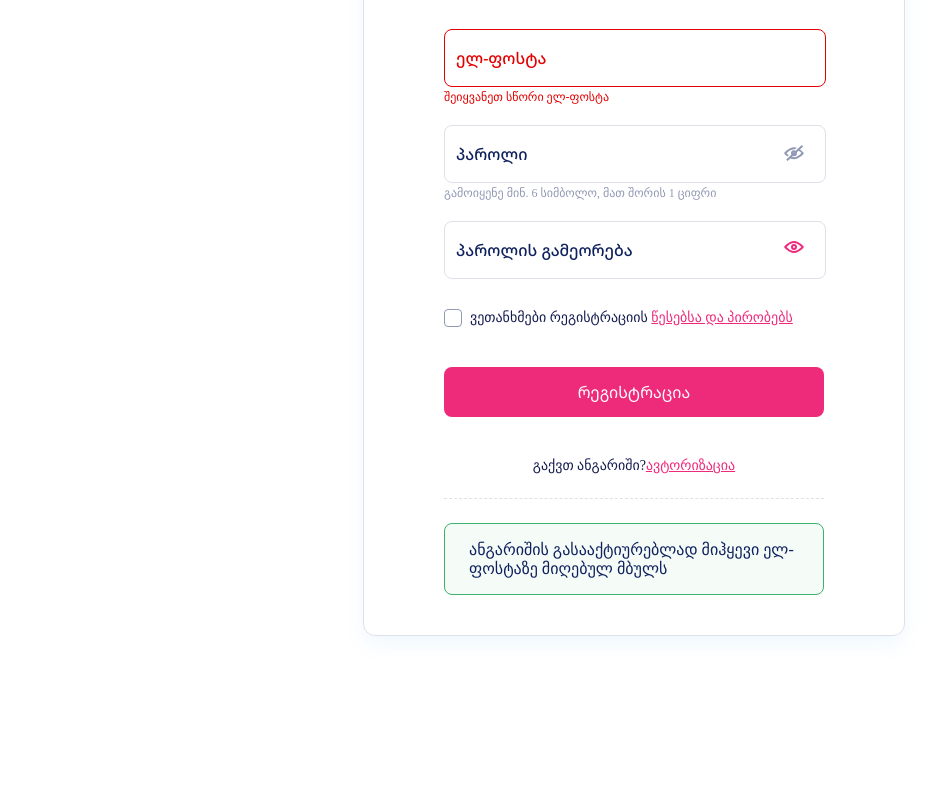
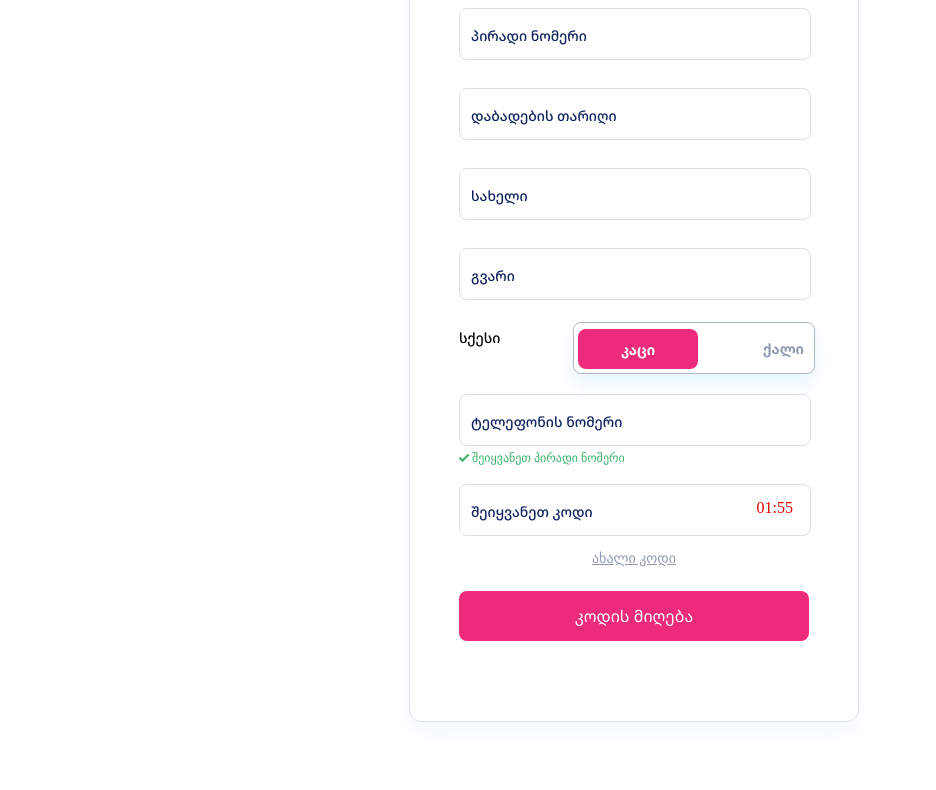
Before and after one commit to chubrika/GPIAuth, a plain HTML site: page app/confirm.html in a window 1280 px wide. Shown: the part 289-1079 px from the top of the page, without its empty margins (6-942 px from the left). Before the commit the page ends 1005 px from the top, so only its background shows below. Drawn offline with nearby package versions, Linux system fonts and the light colour scheme; a web font is replaced by a local one.

Commit message:
account page

```diff
--- a/app/confirm.html
+++ b/app/confirm.html
@@ -14,6 +14,8 @@
     <meta name="format-detection" content="telephone=no">
     <meta name="msapplication-tap-highlight" content="no">
     <link rel="stylesheet" href="../app/css/style.css">
+    <script src="https://cdnjs.cloudflare.com/ajax/libs/jquery/3.6.0/jquery.min.js"></script>
+    <script src="https://cdnjs.cloudflare.com/ajax/libs/jquery.inputmask/5.0.4/jquery.inputmask.min.js"></script>
 </head>
 
 <body>
@@ -25,60 +27,113 @@
     <section>
         <div class="content">
             <div class="flex flex-a--center flex-column box">
-                <h1 class="color-darkblue margin-title">რეგისტრაცია</h1>
+                <h1 class="color-darkblue margin-title">პირადი მონაცემები</h1>
                 <form action="" class="form-width">
+                    <!-- m-b--xl error ის შემთხვევაში -->
+                    <div class="material m-b--md">
+                        <input type="text" required>
+                        <!-- error -ის შემთხვევაში ედება ეს კლასი error-input -->
+                        <span class="borda"></span>
+                        <!-- აქ error-color -->
+                        <label>პირადი ნომერი</label>
+                        <!-- <span class="error-text">
+                            შეიყვანეთ პირადი ნომერი
+                        </span> -->
+                    </div>
+                    <div class="material  m-b--md">
+                        <input id="dob" type="text" required>
+                        <span class="borda"></span>
+                        <label>დაბადების თარიღი</label>
+                    </div>
+                    <div class="material m-b--md">
+                        <input type="text" required>
+                        <span class="borda"></span>
+                        <label>სახელი</label>
+                    </div>
+                    <div class="material m-b--md">
+                        <input type="text" required>
+                        <span class="borda"></span>
+                        <label>გვარი</label>
+                    </div>
+                    <div class="flex flex-j--between m-b--sm">
+                        <span class="size-14 geoMedium">სქესი</span>
+                        <label class="switch" for="checkbox">
+                            <input type="checkbox" id="checkbox" />
+                            <div class="slider round flex flex-j--between flex-a--center"><span
+                                    class="size-14 geoBold color-gray p-l--sm">კაცი</span>
+                                <span class="size-14 geoBold color-gray p-r--sm">ქალი</span>
+                            </div>
+                        </label>
+                    </div>
                     <div class="material m-b--xl">
-                        <input type="text" required>
-                        <span class="borda error-input"></span>
-                        <!-- error -ის შემთხვევაში ედება ეს კლასი error-input -->
-                        <label class="error-color">ელ-ფოსტა</label>
-                        <span class="error-text">
-                            შეიყვანეთ სწორი ელ-ფოსტა
+                        <input type="number" required>
+                        <span class="borda"></span>
+                        <label>ტელეფონის ნომერი</label>
+                        <span class="success-text">
+                            <img src="../app/img/success.svg" alt="success">
+                            შეიყვანეთ პირადი ნომერი
                         </span>
                     </div>
-                    <div class="material  m-b--xl">
-                        <input type="password" required>
+                    <div class="material">
+                        <input type="number" required>
                         <span class="borda"></span>
-                        <label>პაროლი</label>
-                        <img class="eye" src="../app/img/closed eye.svg" />
-                        <span class="info--text">
-                            გამოიყენე მინ. 6 სიმბოლო, მათ შორის 1 ციფრი
+                        <label>შეიყვანეთ კოდი</label>
+                        <span class="timer" id="timer">02:01</span>
+                    </div>
+                    <div class="new-code-block">
+                        <span class="new-code">
+                            ახალი კოდი
                         </span>
-                    </div>
-                    <div class="material  m-b--md">
-                        <input type="password" required>
-                        <span class="borda"></span>
-                        <label>პაროლის გამეორება</label>
-                        <img class="eye" src="../app/img/eye.svg" />
-                    </div>
-                    <div class="flex m-b--xl">
-                        <input type="checkbox" name="terms" id="checkbox-button-1" />
-                        <label for="checkbox-button-1" class="terms"> <span class="terms terms-first">ვეთანხმები
-                                რეგისტრაციის</span> <a class="terms terms-second" href="/index.html">
-                                წესებსა და პირობებს
-                            </a></label>
                     </div>
                     <a class="button button-active  m-b--xl" disabled href="./confirm.html">
                         <!-- როცა ვალიდაციას გაივლის ღილაკი აქტიურდება ძვრება კლასი button-disabled და ედება კლასი button-active -->
-                        <span class="color-white noto-regular size-16"> რეგისტრაცია</span>
+                        <span class="color-white noto-regular size-16"> კოდის მიღება</span>
                     </a>
-                    <div class="flex flex-j--center">
-                        <span class="terms terms-first">გაქვთ ანგარიში?</span> <a class="terms terms-second"
-                            href="./index.html">
-                            ავტორიზაცია
-                        </a>
-                    </div>
-                    <div class="dotted"></div>
-                    <div class="info-account">
-                        <span class="info-account--text">ანგარიშის გასააქტიურებლად მიჰყევი ელ-ფოსტაზე მიღებულ
-                            მბულს</span>
-                    </div>
                 </form>
             </div>
         </div>
         </div>
         </div>
     </section>
+    <script>
+        $(document).ready(function () {
+            // date of birth
+            Inputmask({
+                placeholder: "________",
+                mask: "99/99/9999",
+                showMaskOnFocus: true,
+                showMaskOnHover: false,
+                // jitMasking: true
+                // autoUnmask: true,
+            }).mask("#dob");
+        });
+    </script>
+    <script>
+        startTimer();
+
+        function startTimer() {
+            var presentTime = document.getElementById('timer').innerHTML;
+            var timeArray = presentTime.split(/[:]+/);
+            var m = timeArray[0];
+            var s = checkSecond((timeArray[1] - 1));
+            if (s == 59) { m = m - 1 }
+            if ((m + '').length == 1) {
+                m = '0' + m;
+            }
+            if (m < 0) {
+                m = '59';
+            }
+            document.getElementById('timer').innerHTML = m + ":" + s;
+            setTimeout(startTimer, 1000);
+        }
+
+        function checkSecond(sec) {
+            if (sec < 10 && sec >= 0) { sec = "0" + sec };
+            if (sec < 0) { sec = "59" };
+            return sec;
+        }
+
+    </script>
 </body>
 
 </html>
--- a/app/scss/main.scss
+++ b/app/scss/main.scss
@@ -30,6 +30,14 @@
     src        : url(../fonts/MYRIADGEOMTAVRULIMEDIUM.TTF);
 }
 
+.geoMedium {
+    font-family: notoSansMedium;
+}
+
+.geoBold {
+    font-family: notoSansBold;
+}
+
 *,
 body,
 html {
@@ -58,15 +66,15 @@ header {
     border-radius: 12px;
     padding      : 40px 0;
     margin       : auto;
-    width        : 540px;
+    width        : 448px;
 }
 
 .form-width {
-    width: 380px;
+    width: 350px;
 }
 
 .margin-title {
-    margin-bottom: 45px;
+    margin-bottom: 32px;
 }
 
 .content {
@@ -87,6 +95,10 @@ header {
 .color {
     &-darkblue {
         color: #0E215E;
+    }
+
+    &-gray {
+        color: #9199B4;
     }
 }
 
@@ -114,6 +126,10 @@ header {
     &-j {
         &--center {
             justify-content: center;
+        }
+
+        &--between {
+            justify-content: space-between;
         }
     }
 }
@@ -143,8 +159,8 @@ header {
         display        : flex;
         align-items    : center;
         justify-content: center;
-        padding-top    : 18px;
-        padding-bottom : 32px;
+        padding-top: 16px;
+        padding-bottom: 24px;
     }
 }
 
@@ -205,12 +221,30 @@ $grey-2: #0E215E;
 
 .m {
     &-b {
+        &--sm {
+            margin-bottom: 16px;
+        }
+
         &--md {
-            margin-bottom: 32px;
+            margin-bottom: 30px;
         }
 
         &--xl {
             margin-bottom: 40px;
+        }
+    }
+}
+
+.p {
+    &-l {
+        &--sm {
+            padding-left: 10px;
+        }
+    }
+
+    &-r {
+        &--sm {
+            padding-right: 10px;
         }
     }
 }
@@ -255,16 +289,17 @@ $grey-2: #0E215E;
 
 .material {
     width   : 100%;
-    height  : 56px;
+    height  : 50px;
     position: relative;
 
     input {
-        font-size: $size-3;
-        padding  : 18px 12px 7px;
-        display  : block;
-        width    : calc(100% - 24px);
-        border   : none;
-        color    : #0E215E;
+        font-size  : $size-2;
+        font-family: notoSansMedium;
+        padding    : 18px 12px 7px;
+        display    : block;
+        width      : calc(100% - 24px);
+        border     : none;
+        color      : #0E215E;
         @include border-radius(3px);
 
         &:focus {
@@ -296,7 +331,7 @@ $grey-2: #0E215E;
 
     label {
         color         : $grey-2;
-        font-size     : $size-3;
+        font-size     : $size-2;
         font-weight   : normal;
         font-family   : notoSansMedium;
         position      : absolute;
@@ -319,6 +354,10 @@ $grey-2: #0E215E;
 }
 
 .size {
+    &-14 {
+        font-size: $size-2;
+    }
+
     &-16 {
         font-size: $size-3;
     }
@@ -392,7 +431,7 @@ input[type="checkbox"] {
 
 h1 {
     font-family: mtavruliBold;
-    font-size  : 32px;
+    font-size  : 24px;
 }
 
 .terms {
@@ -426,6 +465,16 @@ h1 {
     }
 }
 
+.success {
+    &-text {
+        color      : #3AB26A;
+        font-size  : $size-1;
+        position   : absolute;
+        bottom     : -22px;
+        font-family: notoSansSemiBold;
+    }
+}
+
 .dotted {
     border-top: 1px dashed #9199B44D;
     margin    : 24px 0;
@@ -434,12 +483,72 @@ h1 {
 .info-account {
     border          : 1px solid #3AB26A;
     border-radius   : 8px;
-    padding         : 16px 24px;
+    padding         : 10px 12px;
     background-color: #3AB26A0D;
 
     &--text {
         color      : #0E215E;
         font-family: notoSansSemiBold;
-        font-size  : 16px;
+        font-size  : 14px;
     }
 }
+
+
+.switch {
+    display : inline-block;
+    height  : 50px;
+    position: relative;
+    width   : 240px;
+}
+
+.switch input {
+    display: none;
+}
+
+.slider {
+    background-color: #fff;
+    bottom          : 4px;
+    content         : "";
+    height          : 50px;
+    left            : 4px;
+    position        : absolute;
+    transition      : 0.4s;
+    width           : 240px;
+    box-shadow      : 0px 10px 20px #0099FF1A;
+    border          : 1px solid #B1B7CA;
+    border-radius   : 8px;
+}
+
+.slider:before {
+    background-color: #EE2A7B;
+    bottom          : 4px;
+    content         : "კაცი";
+    color           : #fff;
+    height          : 40px;
+    left            : 4px;
+    position        : absolute;
+    transition      : .4s;
+    width           : 50%;
+    display         : flex;
+    align-items     : center;
+    justify-content : center;
+    font-family     : notoSansBold;
+    font-size       : 14px;
+}
+
+input:checked+.slider {
+    // background-color: #66bb6a;
+}
+
+input:checked+.slider:before {
+    content  : "ქალი";
+    transform: translateX(111px);
+}
+
+.slider.round {
+    border-radius: 8px;
+}
+
+.slider.round:before {
+    border-radius: 8px;
+}
```
Also changed, not shown: index.html (+4 -4 lines), app/css/style.css, app/img/success.svg (added), 1 other file.
